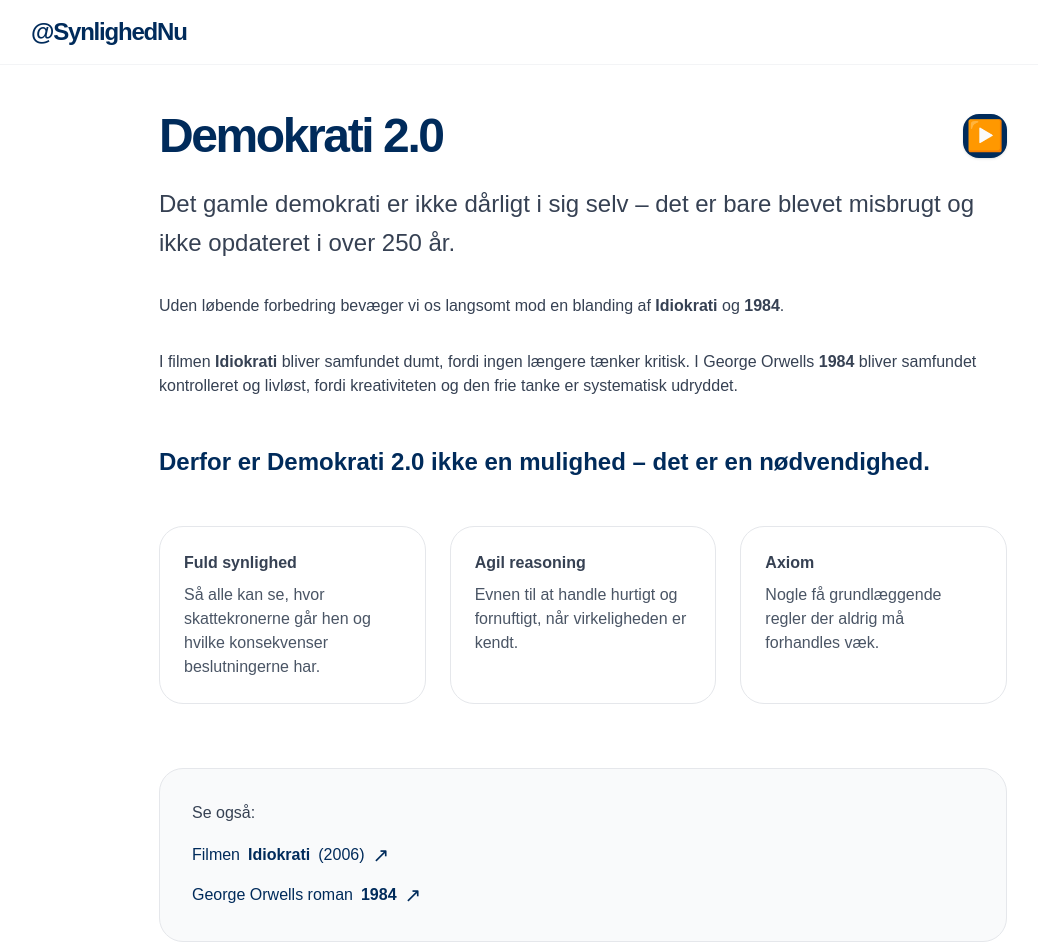
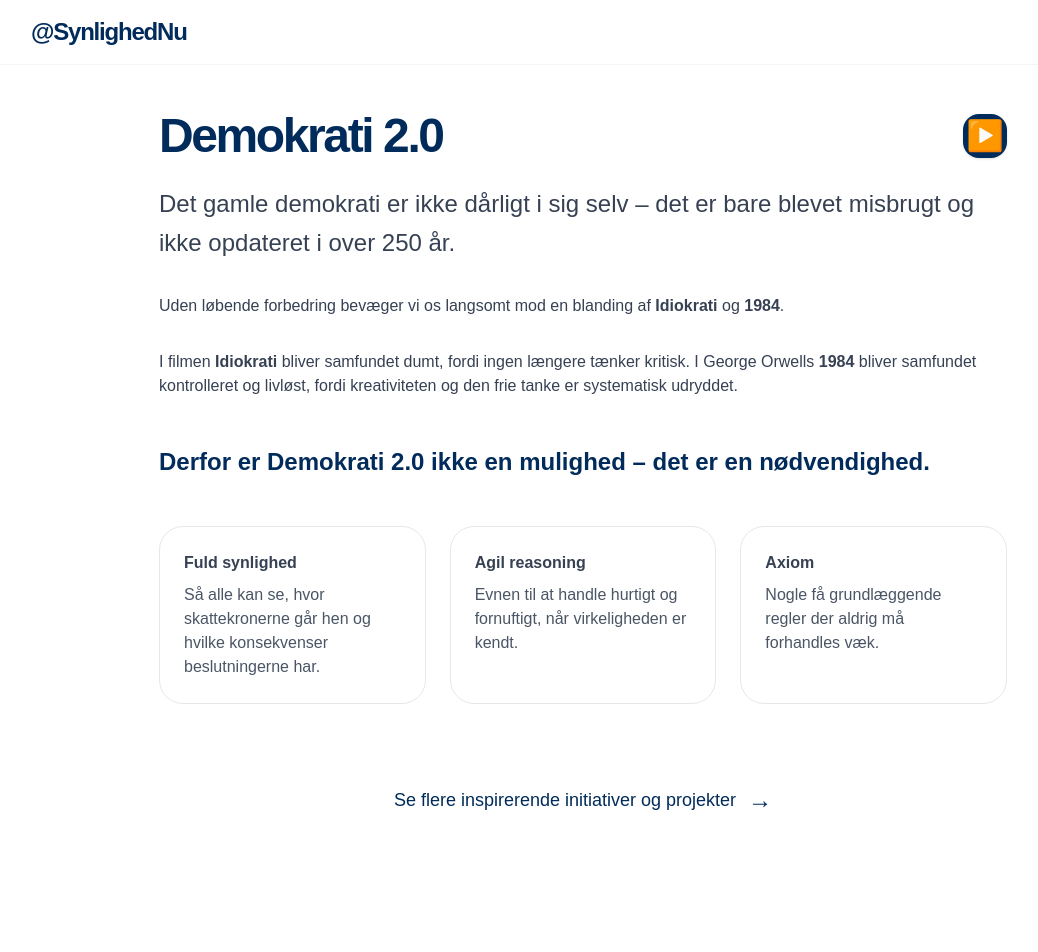
Before and after one commit to synlighed-nu/synlighed-nu-clean, a Next.js app: page /demokrati-2-0 in a window 1280 px wide. Shown: the top 952 px of the page, without its empty margins (57-1095 px from the left). After the commit the page ends 896 px from the top, so only its background shows below. Built offline with nearby package versions, Linux system fonts and the light colour scheme.

Commit message:
Update page.tsx

```diff
--- a/app/demokrati-2-0/page.tsx
+++ b/app/demokrati-2-0/page.tsx
@@ -2,6 +2,7 @@
 
 import Nav from '../components/common/_Nav';
 import dynamic from 'next/dynamic';
+import Link from 'next/link';
 
 const SpeakerButton = dynamic(
   () => import('../components/common/_SpeakerButton'),
@@ -30,10 +31,7 @@ export default function Demokrati20Page() {
 
         <div className="flex items-center justify-between mb-6">
           <h1 className="text-5xl font-bold tracking-tighter">Demokrati 2.0</h1>
-          <SpeakerButton
-            text={pageText}
-            endingAxiomIndex={3}
-          />
+          <SpeakerButton text={pageText} endingAxiomIndex={3} />
         </div>
 
         <div className="prose prose-lg max-w-none text-gray-700">
@@ -67,16 +65,17 @@ export default function Demokrati20Page() {
               <p className="text-gray-600">Nogle få grundlæggende regler der aldrig må forhandles væk.</p>
             </div>
           </div>
+        </div>
 
-          <div className="mt-16 bg-gray-50 border border-gray-200 rounded-3xl p-8">
-            <p className="font-medium mb-4">Se også:</p>
-            <a href="https://www.imdb.com/title/tt0387808/" target="_blank" className="block text-[#002B5B] hover:underline flex items-center gap-2">
-              Filmen <strong>Idiokrati</strong> (2006) <span className="text-xl">↗</span>
-            </a>
-            <a href="https://da.wikipedia.org/wiki/1984_(roman)" target="_blank" className="block text-[#002B5B] hover:underline flex items-center gap-2 mt-3">
-              George Orwells roman <strong>1984</strong> <span className="text-xl">↗</span>
-            </a>
-          </div>
+        {/* Genvej til Inspiration */}
+        <div className="mt-20 text-center">
+          <Link
+            href="/inspiration"
+            className="inline-flex items-center gap-3 text-[#002B5B] hover:text-[#001B3D] font-medium text-lg"
+          >
+            Se flere inspirerende initiativer og projekter
+            <span className="text-2xl">→</span>
+          </Link>
         </div>
       </div>
     </div>
```
